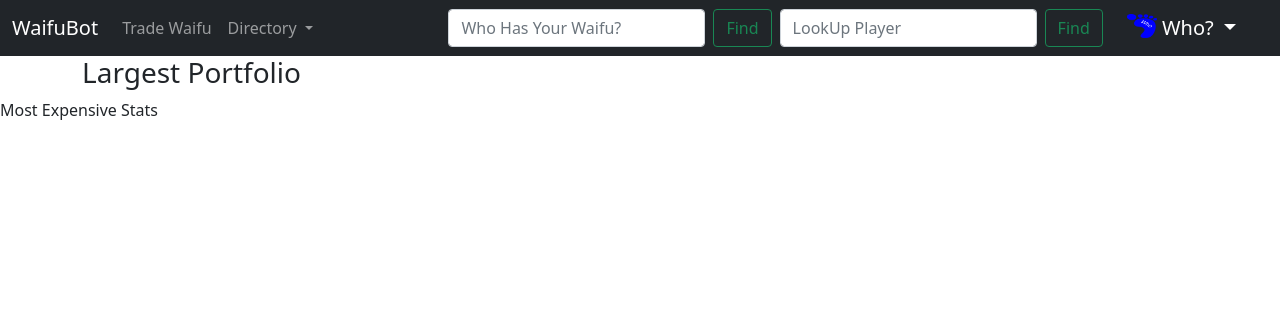
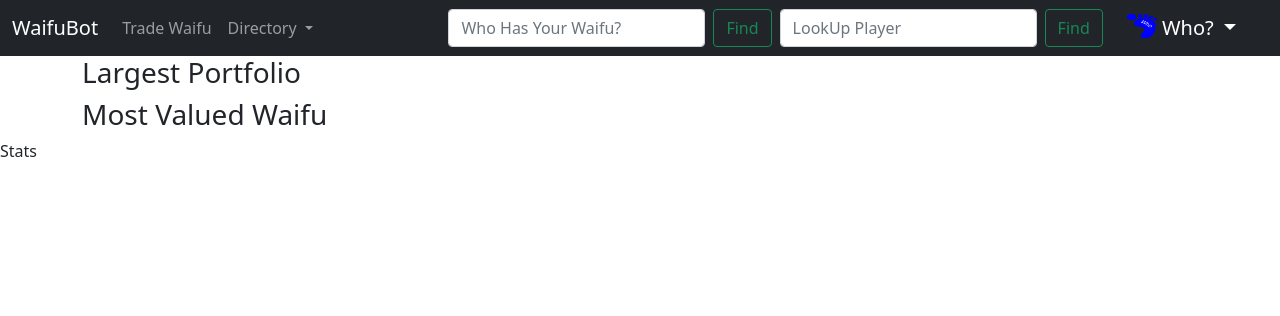
Before and after one commit to collectThemWaifus/waifubot-sagg, a Flask app: template src/templates/index.html in a window 1280 px wide. Shown: the top 316 px of the page. Run offline with Flask 2, Linux system fonts and the light colour scheme; the template is opened without the code that fills it, so the values that code supplies are empty; parts of the project's set-up code (start-up, migrations or seed data) failed here and were passed over; some libraries are stand-ins or nearby versions.

Commit message:
Added broken waifu Leaderboard

```diff
--- a/src/backend.py
+++ b/src/backend.py
@@ -1,4 +1,4 @@
-from database import databaseSetup, getAllUsers, getWaifu
+from database import databaseSetup, getAllUsers, getValuedWaifu, getWaifu
 from flask import Flask, render_template, redirect, url_for
 from colorama import Fore
 from flask_discord import DiscordOAuth2Session, requires_authorization, Unauthorized
@@ -19,8 +19,12 @@
 @app.route("/")
 def home():
     listOfAllPlayerInventory = getAllUsers(discord.bot_request)
-
-    return render_template("index.html",user=discord.fetch_user(), authorized=discord.authorized , listPlayers=listOfAllPlayerInventory )
+    listValuedWaifu = getValuedWaifu(True, 10, discord.bot_request)
+    return render_template("index.html",
+                        user=discord.fetch_user(),
+                        authorized=discord.authorized,
+                        listPlayers=listOfAllPlayerInventory,
+                        listWaiufs=listValuedWaifu)
 
 @app.route('/inventory/<userID>')
 def hello_world(userID=None):
--- a/src/database.py
+++ b/src/database.py
@@ -56,7 +56,7 @@
     listOfUsers = []
     for value in result:
         userId = value[0]
-        newUser = getUserFromId(userId)
+        newUser = getUserFromId(userId, bot_request)
         listOfUsers.append(newUser)
     if ( result is None):
         return False
@@ -71,7 +71,7 @@
     avatarHash = userObject["avatar"]
     return User(userId=userid, totalValue=result[0], name=userObject["username"], avatarURL=(f"https://cdn.discordapp.com/avatars/{userid}/{avatarHash}.png"))
 
-def getValuedWaifu(desc : bool, limit: int) -> List[Waifu]:
+def getValuedWaifu(desc : bool, limit: int, bot_request : DiscordOAuth2Session.bot_request) -> List[Waifu]:
     con = sqlite3.connect('waifuUser.db')
     if (desc):
         sql_getMostValuedWaifu = "SELECT name, imageURL, favourites, userid FROM userWaifu ORDER BY favourites DESC LIMIT ?"
@@ -82,5 +82,6 @@
     listOfWaifu = []
     for value in result:
         newWaifu = Waifu(imageURL=value[1], name=value[0], favourites=value[2])
+        newWaifu.claimName = getUserFromId(value[3], bot_request).name
         listOfWaifu.append(newWaifu)
     return listOfWaifu
--- a/src/templates/index.html
+++ b/src/templates/index.html
@@ -5,7 +5,8 @@
 
     {% include 'leaderboard.html' %}
 
-    Most Expensive
+    {% include 'waifuLeaderboard.html' %}
+
 
     Stats
 {% endblock %}
--- /dev/null
+++ b/src/templates/waifuLeaderboard.html
@@ -0,0 +1,19 @@
+
+<div class="container">
+    <div class="row">
+        <h3>Most Valued Waifu</h3>
+    </div>
+    <div class=" row justify-content-md-center">
+        {% for waifu in listWaifus.keys() %}
+        <div class="card" style="width: 9rem">
+            <img src="{{ waifu.imageURL }}" class="card-img-top" alt="...">
+            <div class="card-body">
+              <h5 class="card-title">{{ waifu.name }}</h5>
+              <p class="card-text"> <b>Total Value</b> {{ waifu.favourites }} </p>
+              <p class="card-text"> <b>Current Claimer:</b> {{ listWaifus[waifu] }}</p>
+              <a href="#" class="btn btn-primary">Go somewhere</a>
+            </div>
+          </div>
+        {% endfor %}
+    </div>
+</div>
```
